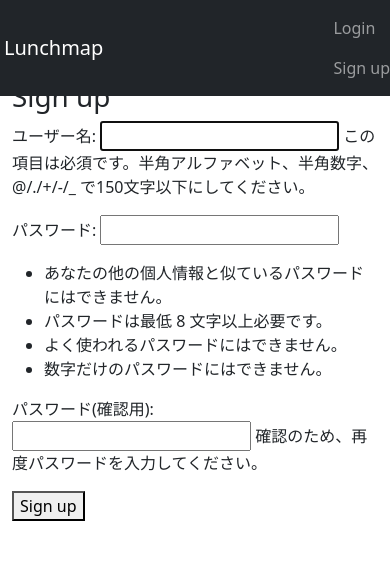
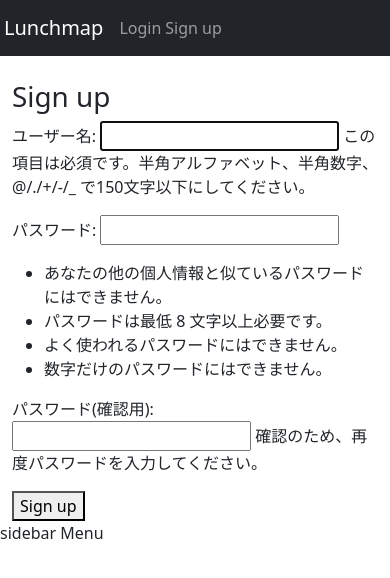
Before and after one commit to MasahiroOgata/VScodeTest, a Django app: page /accounts/signup/ in a window 390 px wide. Shown: the top 578 px of the page. Run offline with Django 5.2, Linux system fonts and the light colour scheme; parts of the project's set-up code (start-up, migrations or seed data) failed here and were passed over.

Commit message:
サイドバーの作成

```diff
--- a/sampleapp/templates/layout.html
+++ b/sampleapp/templates/layout.html
@@ -15,9 +15,10 @@
 </head>
 
 <body>
-    <nav class='navbar navbar-expand-sm navbar-dark bg-dark fixed-top'>
+    <nav class='navbar navbar-expand-lg navbar-dark bg-dark fixed-top'>
+        <div class="d-inline-flex">
             <a class='navbar-brand ms-1' href='{% url "lunchmap:index" %}'>Lunchmap</a>
-        <ul class='navbar-nav'>
+            <ul class='navbar-nav flex-row'>
                 {% if user.is_authenticated %}
                 <li class='nav-item'>
                     <span class='nav-link' style='pointer-events: none;'>{{ user }} - </span>
@@ -32,15 +33,23 @@
                 <li class='nav-item'>
                     <a href='{% url "login" %}' class='login nav-link'>Login</a>
                 </li>
-            <li class="nav-item">
+                <li class="nav-item ms-1">
                     <a href='{% url "accounts:signup" %}' class='signup nav-link'> Sign up </a>
                 </li>
                 {% endif %}
             </ul>
+        </div>
     </nav>
+    <div class="row">
+        <div class="col-sm-10">
             <div class='container'>
                 {% block content %}
                 {% endblock %}
+            </div>
+        </div>
+        <div class="col-sm-2">
+            sidebar Menu
+        </div>
     </div>
     <script src="https://cdn.jsdelivr.net/npm/bootstrap@5.3.0/dist/js/bootstrap.bundle.min.js"
         integrity="sha384-geWF76RCwLtnZ8qwWowPQNguL3RmwHVBC9FhGdlKrxdiJJigb/j/68SIy3Te4Bkz"
```
Lines whose indentation alone changed are shown as unchanged.
